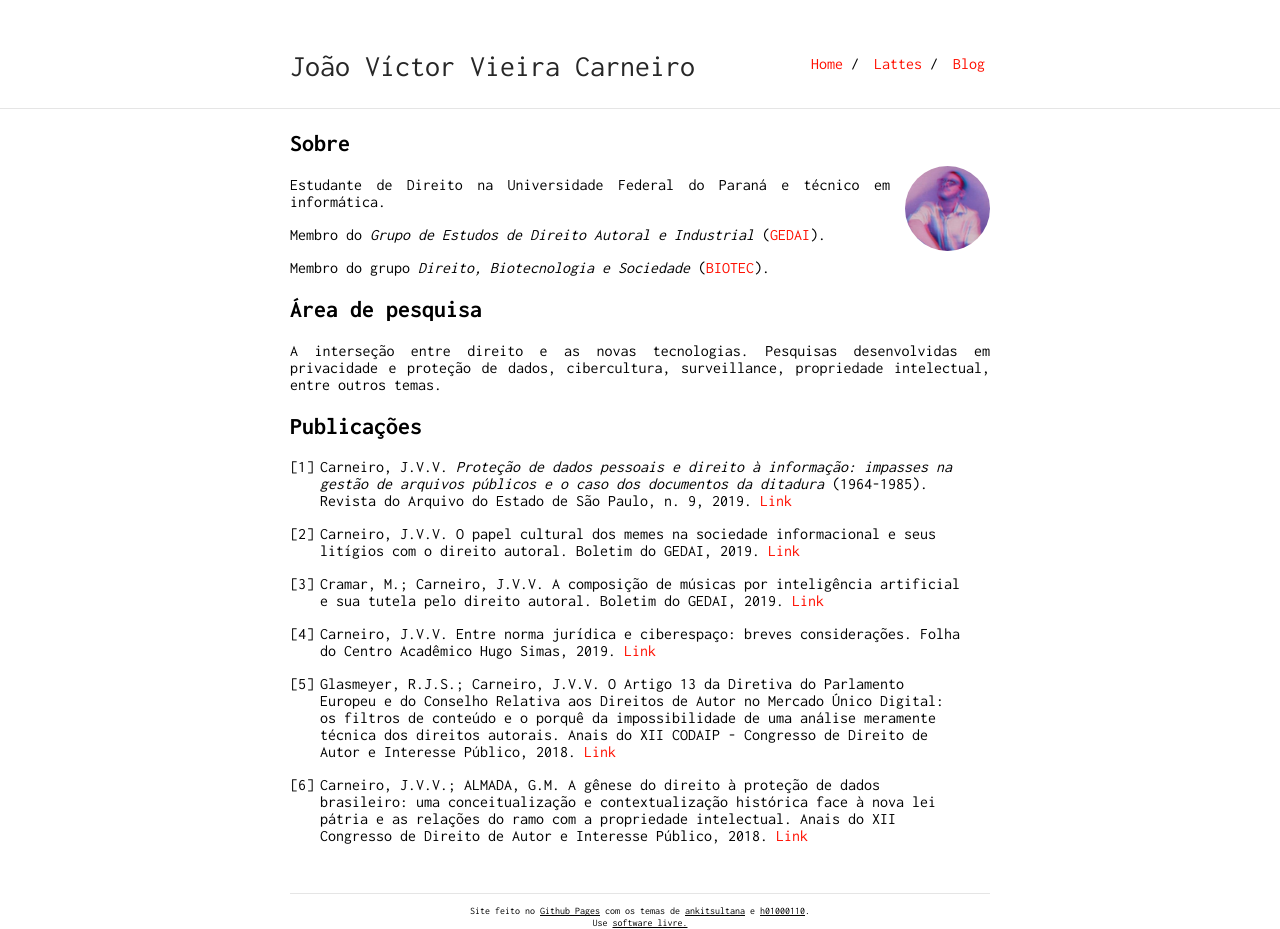
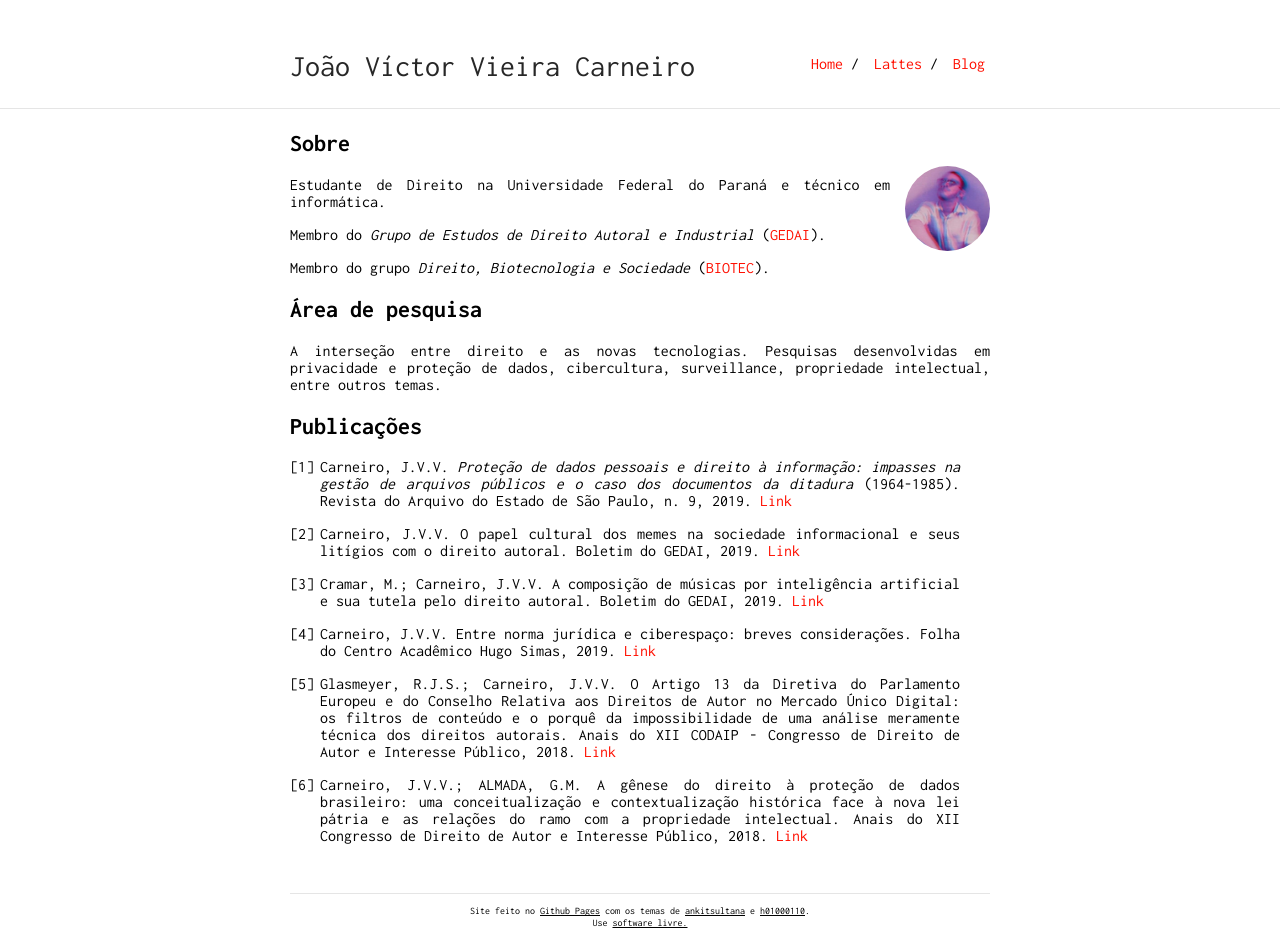
Before and after one commit to joaovvcarneiro/joaovvcarneiro.github.io, a Jekyll site: the page built from index.md, in a window 1280 px wide. Built offline with Jekyll 4.4.1, drawn with Linux system fonts in a browser that asks for light colours.

Commit message:
Update _style.scss

```diff
--- a/_sass/_style.scss
+++ b/_sass/_style.scss
@@ -89,11 +89,13 @@ hr {
     font-size: x-small;
 }
 .small > p > a{
-    color:black !important;
+    color: black !important;
     text-decoration: underline;
 }
-
 .justify-p > p{
+    text-align: justify;
+}
+.justify-p > ol > li{
     text-align: justify;
 }
 
```
